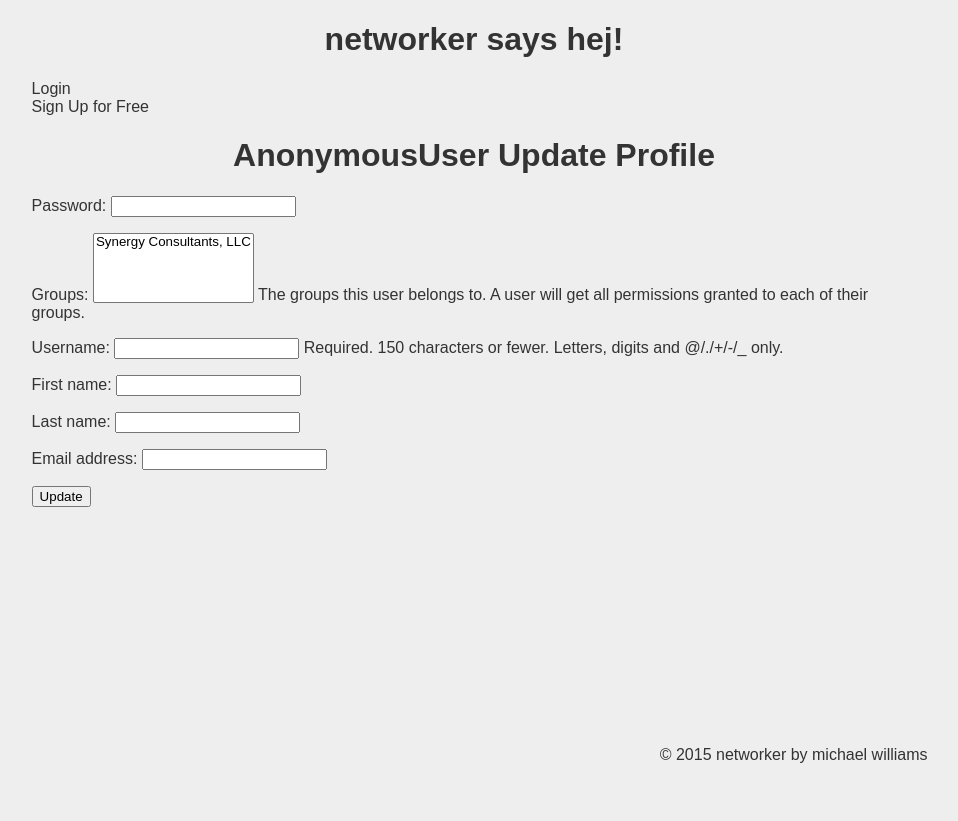
After one commit to williamsmichael/networker, a Django app: template networker/user/templates/user/user_update_profile.html in a window 1280 px wide. The commit adds this page. Shown: the whole page, without its empty margins (166-1124 px from the left). Run offline with Django 3.2, Linux system fonts and the light colour scheme; the template is opened without the code that fills it: values that come from a table or form of the project are taken from there, others are empty.

Commit message:
adjusts styles and layout

```diff
--- a/networker/group/templates/group/group_list.html
+++ b/networker/group/templates/group/group_list.html
@@ -3,7 +3,7 @@
 
 {% block title %} groups {% endblock %}
 
-{% block heading %}  Networker Groups {% endblock %}
+{# {% block heading %}  Networker Groups {% endblock %} #}
 
 {% block content %}
 
--- a/networker/networker/urls.py
+++ b/networker/networker/urls.py
@@ -29,7 +29,7 @@ urlpatterns = [
     url(r'^restricted/$', 'user.views.restricted', name='restricted'),
     url(r'^logout/$', 'user.views.user_logout', name='logout'),
     url(r'^groups/$', include('group.urls')),
-    url(r'^users/$', include('user.urls')),
+    url(r'^users/', include('user.urls')),
 
 
 ] + static(settings.STATIC_URL, document_root=settings.STATIC_ROOT) + static(settings.MEDIA_URL, document_root=settings.MEDIA_ROOT)
--- a/networker/static/css/base.css
+++ b/networker/static/css/base.css
@@ -1,20 +1,31 @@
+html, body, .container {
+	height: 100%;
+}
 body {
 	font-family: sans-serif;
 	color: #333;
 	background-color: #eee;
 }
-.container {
+.container, footer {
 	width: 70%;
 	margin: 0 auto;
 }
-main {
-
+a {
+	text-decoration: none;
+	color: #333;
+}
+a:hover, h1:hover {
+	opacity: 0.7;
+}
+a:focus {
+	text-decoration: #333;
+	color: #669966;
 }
 span:nth-child(1) {
 	background-color: #669966;
 	color: #eee;
-	display: inline-block;
 	padding: 1px 15px;
+	border-radius: 5px;
 }
 h1 {
 	text-align: center;
@@ -25,9 +36,9 @@ h2 {
 }
 div	> div {
 	background-color: #fff;
-	margin: 20px;
 	padding: 40px;
 	border-radius: 10px;
+	margin-bottom: 20px;
 }
 h4 {
 	margin-bottom: 10px;
@@ -52,6 +63,16 @@ li.id {
 }
 footer {
 	text-align: right;
-	margin-top: 40px;
-	margin-right: 20px;
+	display: inline-block;
+	position: absolute;
+	bottom: 20px;
 }
+
+@media (max-width: 600px) {
+	.container, footer {
+		width: 95%;
+	}
+	footer {
+		text-align: center;
+	}
+}
--- a/networker/templates/base.html
+++ b/networker/templates/base.html
@@ -13,13 +13,15 @@
 	<div class="container">
 
 		{% block header %}
+			<a href="{% url 'index' %}">
 				<h1>
 					{% if user.is_authenticated %}
 						hej <span>{{ user.username }}</span>!
 					{% else %}
-					Networker says ... hej world!
+						networker says hej!
 					{% endif %}
 				</h1>
+			</a>
 
 			<ul>
 				{% if user.is_authenticated %}
--- a/networker/templates/networker/index.html
+++ b/networker/templates/index.html
@@ -2,8 +2,6 @@
 {% load static from staticfiles %}
 
 {% block title %} about {% endblock %}
-
-{% block header %}{% endblock %}
 
 {% block content %}
 
--- a/networker/user/forms.py
+++ b/networker/user/forms.py
@@ -1,9 +1,10 @@
 from django import forms
 from django.contrib.auth.models import User
 
-from .models import NetworkerUser
+from .models import *
 
 class UserForm(forms.ModelForm):
+	""" Register Auth-User form """
 
 	password = forms.CharField(widget=forms.PasswordInput())
 	class Meta:
@@ -12,8 +13,16 @@ class UserForm(forms.ModelForm):
 		fields = ('username', 'email', 'password')
 
 class NetworkerUserForm(forms.ModelForm):
-
+	""" Register Networker User form """
 	class Meta:
 
 		model = NetworkerUser
 		fields = ('website', 'profile_image',)
+
+class UserUpdateProfileForm(forms.ModelForm):
+	""" Update a Networker User profile form """
+
+	class Meta:
+		model = User
+		# fields = '__all__'
+		exclude = ['is_superuser', 'user_permissions', 'is_staff', 'is_active', 'date_joined', 'last_login']
--- a/networker/user/templates/user/login.html
+++ b/networker/user/templates/user/login.html
@@ -3,7 +3,7 @@
 
 {% block title %} login {% endblock %}
 
-{% block heading %} Networker Login {% endblock %}
+{# {% block heading %} Networker Login {% endblock %} #}
 
 {% block content %}
 
--- a/networker/user/templates/user/register.html
+++ b/networker/user/templates/user/register.html
@@ -3,7 +3,7 @@
 
 {% block title %} register {% endblock %}
 
-{% block heading %} Networker Registeration {% endblock %}
+{# {% block heading %} Networker Registeration {% endblock %} #}
 
 {% block content %}
 
@@ -11,7 +11,7 @@
 	{# variable registered=False displays the form #}
 	{% if registered %}
 	<p><strong>Thank you for registering!</strong></p>
-	<a href="/">Return to the homepage.</a>
+	{# <a href="/">Return to the homepage.</a> #}
 
 	{% else %}
 	<p><strong>Register here!</strong></p>
--- a/networker/user/templates/user/user_list.html
+++ b/networker/user/templates/user/user_list.html
@@ -3,7 +3,7 @@
 
 {% block title %} users {% endblock %}
 
-{% block heading %}  Networker Users {% endblock %}
+{# {% block heading %}  Networker Users {% endblock %} #}
 
 {% block content %}
 
--- /dev/null
+++ b/networker/user/templates/user/user_update_profile.html
@@ -0,0 +1,19 @@
+{% extends "base.html" %}
+{% load static from staticfiles %}
+
+{% block title %} {{ user}} {% endblock %}
+
+{% block heading %} {{ user}} Update Profile {% endblock %}
+
+{{ status }}
+
+{% block content %}
+
+	<form method="POST" action=''>{% csrf_token %}
+
+		{{ form.as_p }}
+		<input type="submit" value="Update">
+	</form>
+
+
+{% endblock %}
--- a/networker/user/urls.py
+++ b/networker/user/urls.py
@@ -4,5 +4,5 @@ from . import views
 
 urlpatterns = [
     url(r'^$', views.user_list, name='user_list'),
-
+    url(r'^profile', views.user_profile, name='user_profile'),
 ]
```
Also changed, not shown: networker/user/views.py (+31 -3 lines). Lines whose indentation alone changed are shown as unchanged.
